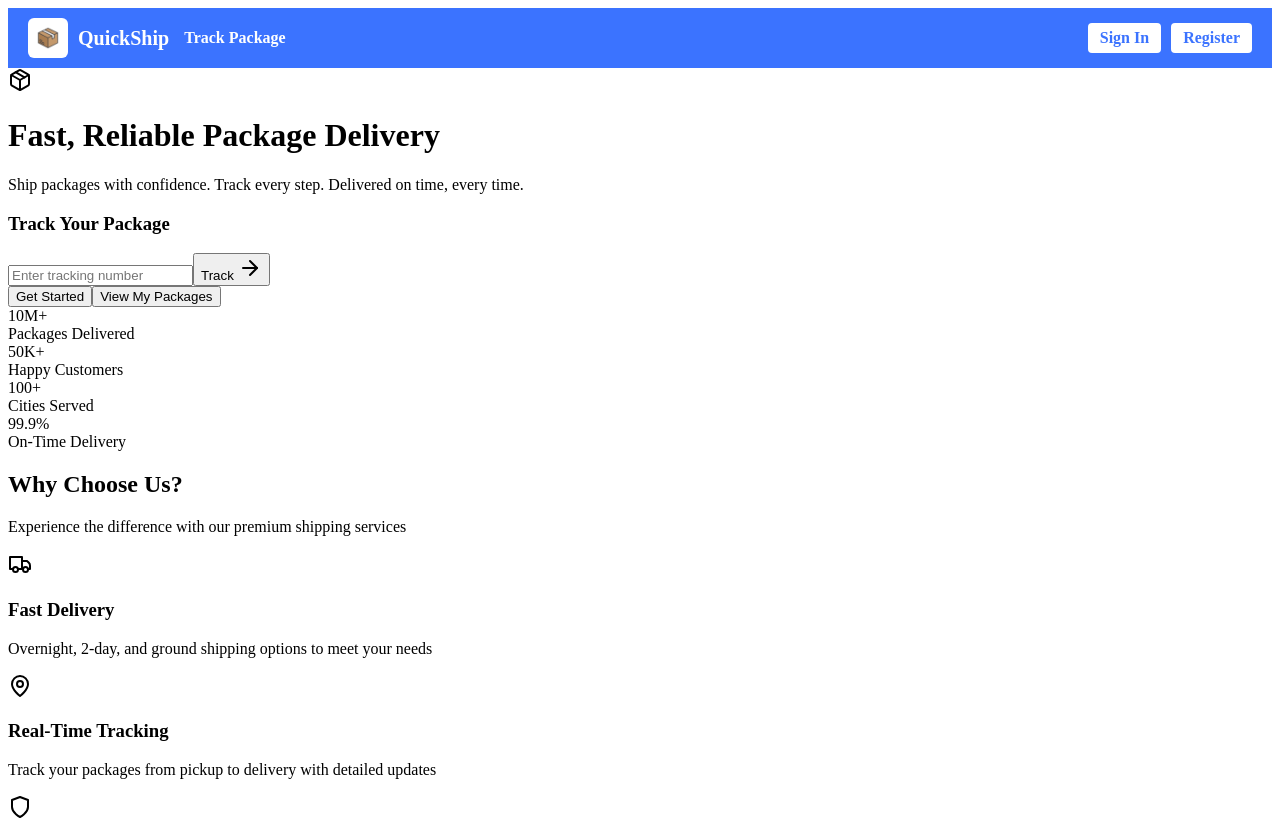
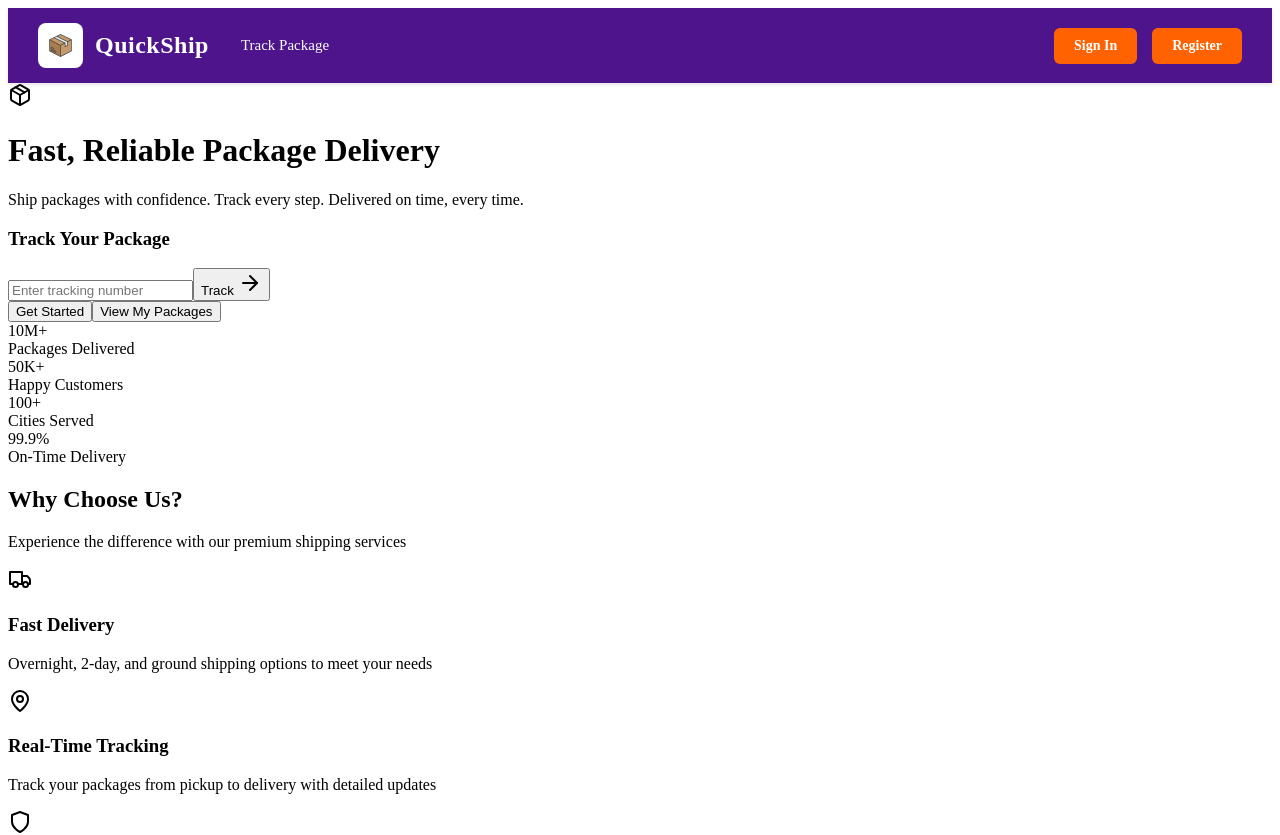
Before and after one commit to TMACE16/CSE4701-Final-Project, a React (Vite) app in the folder frontend/: page / in a window 1280 px wide. Shown: the top 835 px of the page. Built offline with nearby package versions, Linux system fonts and the light colour scheme.

Commit message:
Update NavBar.css

```diff
--- a/frontend/src/components/NavBar.css
+++ b/frontend/src/components/NavBar.css
@@ -1,62 +1,116 @@
+/* Navigation Bar */
 .navbar {
   display: flex;
   justify-content: space-between;
   align-items: center;
-  background-color: #3B73FF;
-  padding: 10px 20px;
+  background-color: #4D148C; /* FedEx Purple */
+  padding: 15px 30px;
   color: white;
+  box-shadow: 0 2px 4px rgba(0, 0, 0, 0.1);
 }
 
+/* Left Side - Logo and Links */
 .navbar-left {
   display: flex;
   align-items: center;
+  gap: 20px;
 }
 
 .nav-logo {
   display: flex;
   align-items: center;
-  margin-right: 15px;
   text-decoration: none;
+  transition: opacity 0.2s;
+}
+
+.nav-logo:hover {
+  opacity: 0.9;
 }
 
 .logo-image {
-  width: 40px;
-  height: 40px;
-  border-radius: 6px;
-  margin-right: 10px;
+  width: 45px;
+  height: 45px;
+  border-radius: 8px;
+  margin-right: 12px;
+  object-fit: cover;
 }
 
 .site-title {
-  font-size: 20px;
+  font-size: 24px;
   font-weight: bold;
   color: white;
+  letter-spacing: 0.5px;
 }
 
 .nav-link {
-  margin-right: 15px;
   color: white;
   text-decoration: none;
-  font-weight: bold;
+  font-weight: 500;
+  font-size: 15px;
+  padding: 8px 12px;
+  border-radius: 4px;
+  transition: background-color 0.2s;
 }
 
+.nav-link:hover {
+  background-color: rgba(255, 255, 255, 0.1);
+}
+
+/* Right Side - User Info and Buttons */
 .navbar-right {
+  display: flex;
+  align-items: center;
+  gap: 15px;
+}
+
+.user-info {
   display: flex;
   align-items: center;
   gap: 10px;
 }
 
-.nav-button, .logout-button {
-  background-color: white;
-  color: #3B73FF;
-  border: none;
-  padding: 6px 12px;
-  cursor: pointer;
-  font-weight: bold;
-  border-radius: 4px;
-  text-decoration: none;
+.user-email {
+  font-weight: 500;
+  font-size: 14px;
+  color: white;
 }
 
-.user-email {
-  margin-right: 10px;
-  font-weight: bold;
+.user-role {
+  padding: 4px 10px;
+  background-color: #FF6200; /* FedEx Orange */
+  color: white;
+  border-radius: 12px;
+  font-size: 12px;
+  font-weight: 600;
+  text-transform: capitalize;
 }
+
+.nav-button, .logout-button {
+  background-color: #FF6200; /* FedEx Orange */
+  color: white;
+  border: none;
+  padding: 10px 20px;
+  cursor: pointer;
+  font-weight: 600;
+  font-size: 14px;
+  border-radius: 6px;
+  text-decoration: none;
+  transition: all 0.2s;
+  display: inline-block;
+}
+
+.nav-button:hover, .logout-button:hover {
+  background-color: #E55800; /* Darker orange on hover */
+  transform: translateY(-1px);
+  box-shadow: 0 2px 8px rgba(255, 98, 0, 0.3);
+}
+
+.logout-button {
+  background-color: rgba(255, 255, 255, 0.2);
+  border: 1px solid white;
+}
+
+.logout-button:hover {
+  background-color: rgba(255, 255, 255, 0.3);
+  transform: translateY(-1px);
+}
```
